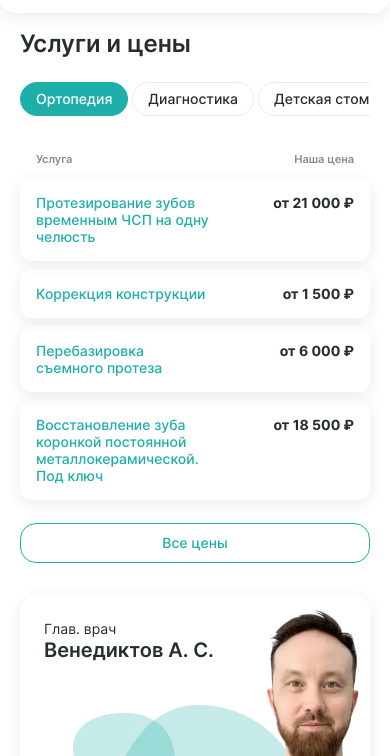
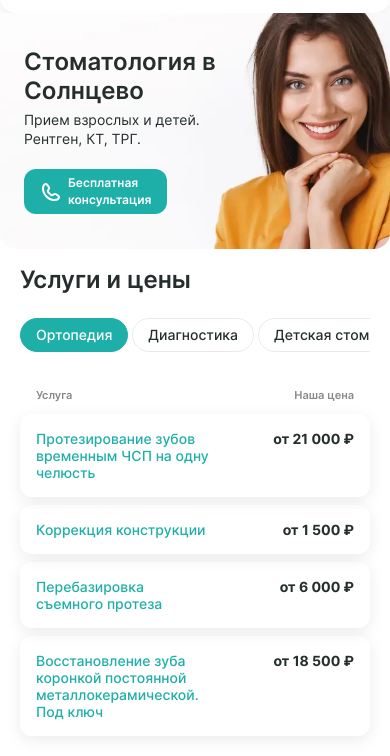
Before and after one commit to Qumansa/yastom, a website: page src/index.html in a window 390 px wide. Shown: the part 57-813 px from the top of the page. Drawn offline with nearby package versions, Linux system fonts and the light colour scheme; files that its build step writes are made by us from their sources; files whose address does not match are found by name.

Commit message:
Hero
Адаптив

```diff
--- a/src/index.html
+++ b/src/index.html
@@ -20,7 +20,7 @@
 <body>
     @@include('components/header.html')
     <main>
-        <!-- @@include('components/hero.html') -->
+        @@include('components/hero.html')
         @@include('components/services.html')
         @@include('components/doctor.html')
         @@include('components/prices.html')
--- a/src/sass/components/_hero.sass
+++ b/src/sass/components/_hero.sass
@@ -16,9 +16,12 @@
     &__button
         margin-top: 2.5rem
         padding: 1.6rem 2.4rem 1.6rem 4.8rem
+        font-size: 1.4rem
+        line-height: 140%
         font-weight: 600
         color: $white
         border-radius: 1.6rem
         background: url('../img/phone.svg') 1.5rem center/2.4rem 2.4rem no-repeat
         background-color: $cyan
-        @include baseFontSize
+
+@import '../media/_hero-media'
--- a/src/sass/media/_base-media.sass
+++ b/src/sass/media/_base-media.sass
@@ -5,7 +5,8 @@
     //
 
 @media (max-width: 991px)
-    //
+    .section
+        padding: 2rem 2.6rem
 
 @media (max-width: 767px)
     //
--- /dev/null
+++ b/src/sass/media/_hero-media.sass
@@ -0,0 +1,34 @@
+@media (max-width: 991px)
+    .hero
+        &__container
+            padding-left: 2.4rem
+
+@media (max-width: 767px)
+    .hero
+        &__container
+            background-position-x: 60%
+        &__title
+            font-size: 3rem
+        &__text
+            font-size: 1.6rem
+
+@media (max-width: 575px)
+    .hero
+        padding: 0
+        &__container
+            min-height: 23.6rem
+            border-radius: 0 0 1.6rem 1.6rem
+        &__title
+            font-size: 2.4rem
+        &__text
+            margin-top: 0.5rem
+            max-width: 19rem
+            font-size: 1.4rem
+            line-height: 140%
+        &__button
+            margin-top: 2rem
+            padding: 0.6rem 2.4rem 0.6rem 4.4rem
+            max-width: 14.3rem
+            font-size: 1.2rem
+            text-align: left
+            border-radius: 1.2rem
```
Also changed, not shown: src/sass/media/_media-template.sass (deleted, +0 -20 lines), dist/css/main.min.css, dist/index.html.
